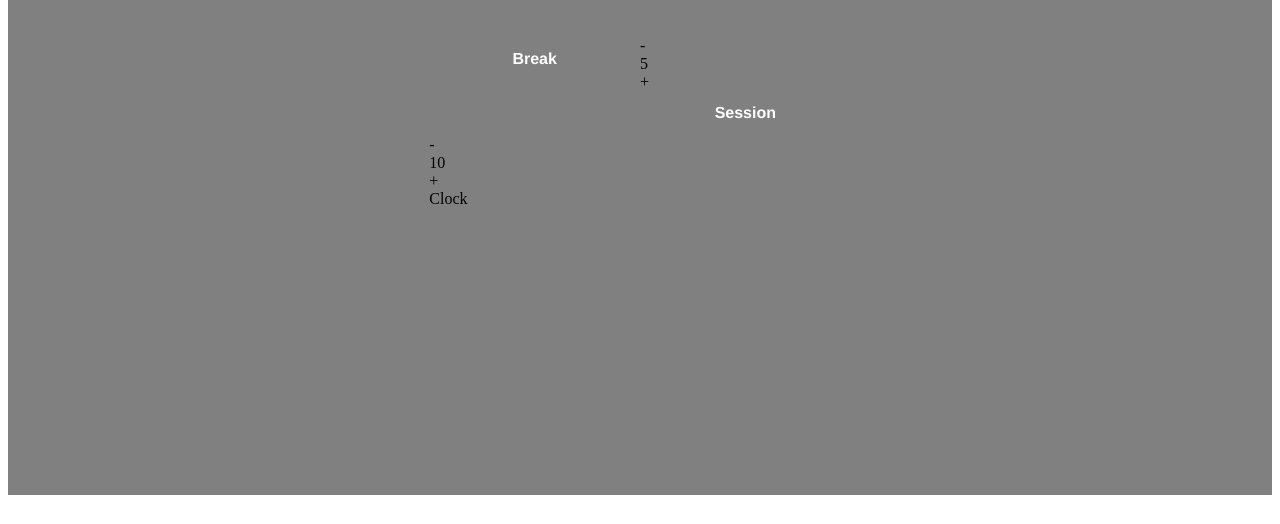
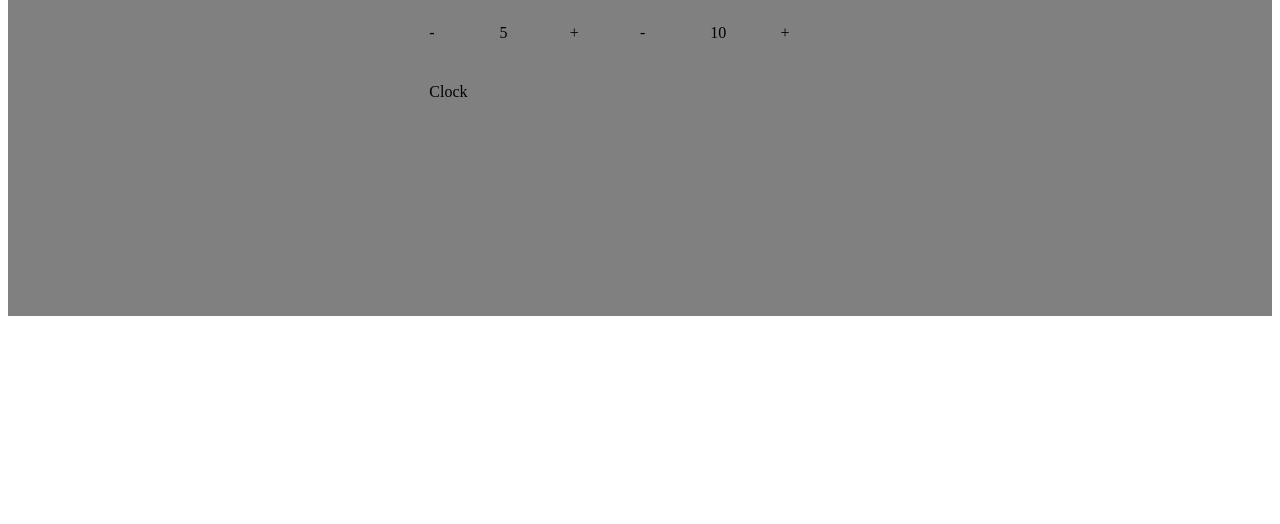
Before and after one commit to ELRuncho/pomodoro, a plain HTML site: page index.html in a window 1280 px wide. Shown: the part 276-800 px from the top of the page. Drawn offline with Linux system fonts and the light colour scheme.

Commit message:
updating grid to include dials

```diff
--- a/grid.css
+++ b/grid.css
@@ -10,7 +10,7 @@
 	grid-column: 2/3;
 	grid-row: 3/4;
 	display: grid;
-	grid-template-columns: repeat(2,1fr);
+	grid-template: repeat(2,1fr)/repeat(2,1fr);
 }
 .Clock{
 	grid-column: 2/3;
@@ -19,7 +19,30 @@
 
 #Break{
 	grid-column: 1/2;
+	grid-row: 1/2
 }
 #Session{
 	grid-column: 2/3;
+	grid-row: 1/2;
 }
+#bDial{
+	grid-column: 1/2;
+	grid-row: 2/3;
+	display: grid;
+	grid-template-columns: repeat(3,1fr);
+}
+#sDial{
+	grid-column: 2/3;
+	grid-row:2/3;
+	display: grid;
+	grid-template-columns: repeat(3,1fr);
+}
+.Minus{
+	grid-column: 1/2;
+}
+.Number{
+	grid-column: 2/3;
+}
+.Plus{
+	grid-column: 3/4;
+}
```
